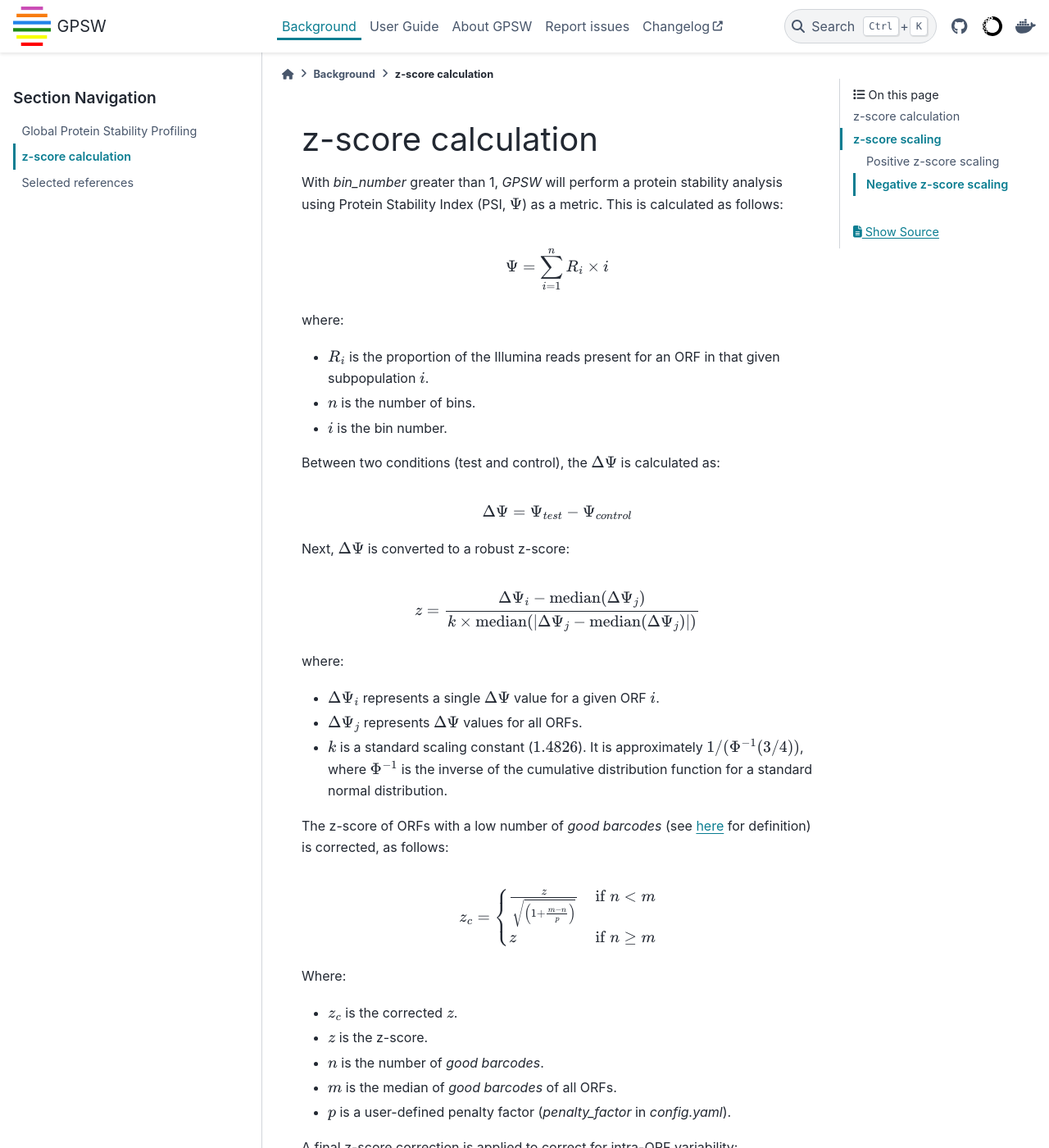
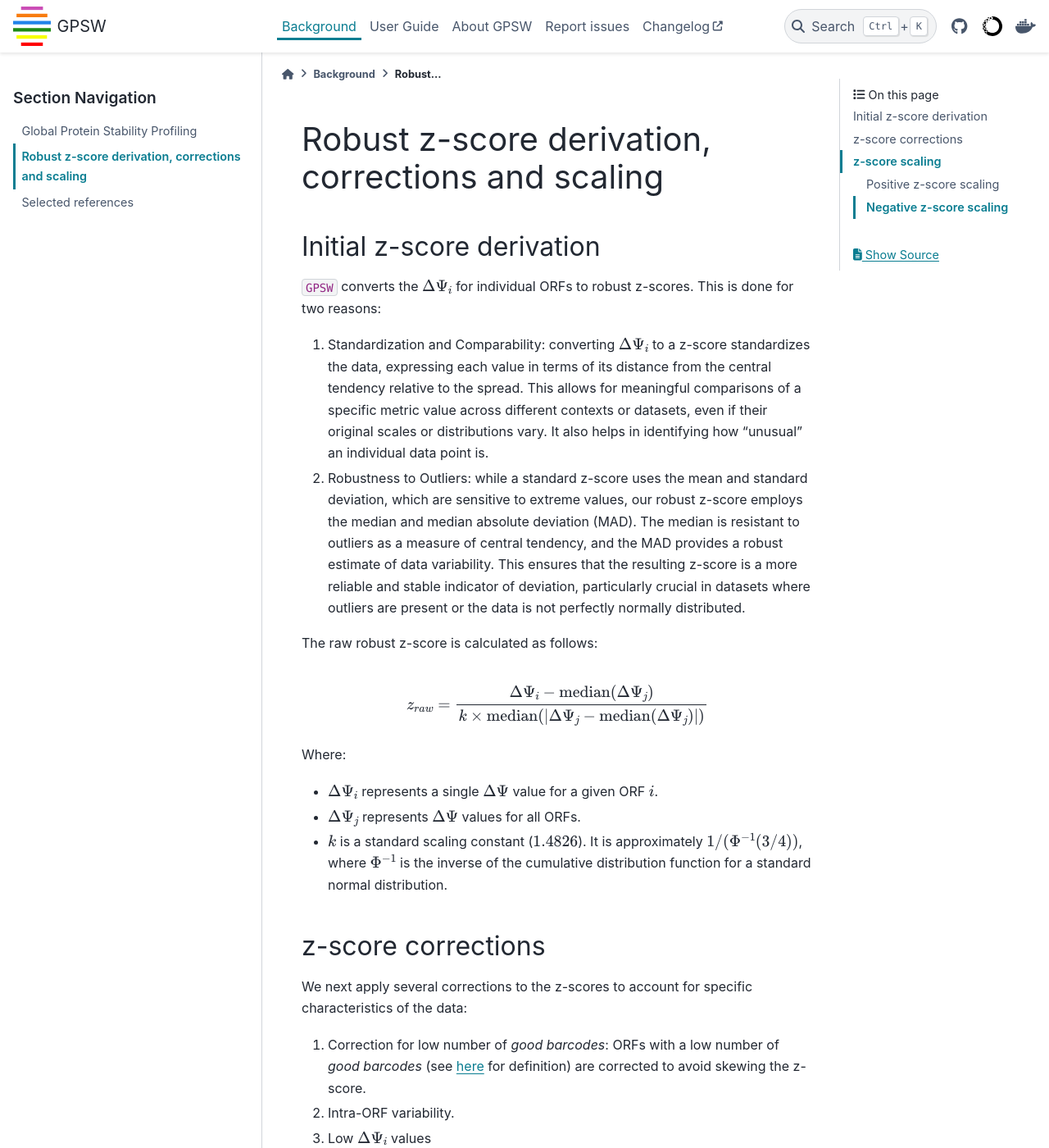
Before and after one commit to niekwit/gps-orfeome, a Sphinx documentation site: the page built from docs/zscores.rst, in a window 1280 px wide and 1400 px high. Shown: the whole window at 82% size. Built offline with Sphinx 7.4.7 and the PyData theme 0.15.4, drawn with Linux system fonts in a browser that asks for light colours; some of the changed text lies outside the part shown.

Commit message:
added better explanations

```diff
--- a/docs/background.rst
+++ b/docs/background.rst
@@ -3,7 +3,7 @@
 Background
 ==========
 
-This section provides an overview of the Global Protein Stability Profiling (GPS) method, the z-score calculation, and the scaling of z-scores used in the GPSW workflow.
+This section provides an overview of the Global Protein Stability Profiling (GPS) method and the z-score derivation used in the ``GPSW`` workflow.
 
 .. toctree::
    :maxdepth: 2
--- a/docs/zscores.rst
+++ b/docs/zscores.rst
@@ -1,103 +1,127 @@
-z-score calculation
+.. _zscore:
+
+Robust z-score derivation, corrections and scaling
 --------------------------------------------------------------------------------
 
-With `bin_number` greater than 1, `GPSW` will perform a protein stability analysis using Protein Stability Index (PSI, :math:`\Psi`) as a metric. This is calculated as follows:
+Initial z-score derivation
+===========================
+
+``GPSW`` converts the :math:`\Delta\Psi_i` for individual ORFs to robust z-scores. This is done for two reasons:
+
+1. Standardization and Comparability: converting :math:`\Delta\Psi_i` to a z-score standardizes the data, expressing each value in terms of its distance from the central tendency relative to the spread. This allows for meaningful comparisons of a specific metric value across different contexts or datasets, even if their original scales or distributions vary. It also helps in identifying how "unusual" an individual data point is.
+2. Robustness to Outliers: while a standard z-score uses the mean and standard deviation, which are sensitive to extreme values, our robust z-score employs the median and median absolute deviation (MAD). The median is resistant to outliers as a measure of central tendency, and the MAD provides a robust estimate of data variability. This ensures that the resulting z-score is a more reliable and stable indicator of deviation, particularly crucial in datasets where outliers are present or the data is not perfectly normally distributed.
+
+The raw robust z-score is calculated as follows:
 
 .. math::
-
-   \Psi=\sum_{i=1}^nR_i \times i
-
-where:
-
-- :math:`R_i` is the proportion of the Illumina reads present for an ORF in that given subpopulation :math:`i`.
-- :math:`n` is the number of bins.
-- :math:`i` is the bin number.
-
-Between two conditions (test and control), the :math:`\Delta\Psi` is calculated as:
-
-.. math::
-
-   \Delta\Psi = \Psi_{test} - \Psi_{control}
-
-Next, :math:`\Delta\Psi` is converted to a robust z-score:
-
-.. math::
-   z = \frac{\Delta\Psi_i - \text{median}(\Delta\Psi_j)}{k \times \text{median}(|\Delta\Psi_j - \text{median}(\Delta\Psi_j)|)}
+   z_{raw} = \frac{\Delta\Psi_i - \text{median}(\Delta\Psi_j)}{k \times \text{median}(|\Delta\Psi_j - \text{median}(\Delta\Psi_j)|)}
 
 
-where:
+Where:
 
 - :math:`\Delta\Psi_i` represents a single :math:`\Delta\Psi` value for a given ORF :math:`i`.
 - :math:`\Delta\Psi_j` represents :math:`\Delta\Psi` values for all ORFs.
 - :math:`k` is a standard scaling constant (:math:`1.4826`). It is approximately :math:`1/(\Phi^{-1}(3/4))`, where :math:`\Phi^{-1}` is the inverse of the cumulative distribution function for a standard normal distribution.
 
+z-score corrections
+=====================
+
+We next apply several corrections to the z-scores to account for specific characteristics of the data:
+
+1. Correction for low number of `good barcodes`: ORFs with a low number of `good barcodes` (see :ref:`here <good_barcodes>` for definition) are corrected to avoid skewing the z-score.
+2. Intra-ORF variability.
+3. Low :math:`\Delta\Psi_i` values
+
+Good barcodes correction
+^^^^^^^^^^^^^^^^^^^^^^^^^^
+
 The z-score of ORFs with a low number of `good barcodes` (see :ref:`here <good_barcodes>` for definition) is corrected, as follows:
 
 .. math::
 
-   z_{c} =
+   z_{barcode\_corrected} =
    \begin{cases}
-     \frac{z}{\sqrt{ \left( 1 + \frac{m - n}{p} \right) }} & \text{if } n < m \\
-     z & \text{if } n \ge m
+     \frac{z_{raw}}{\sqrt{ \left( 1 + \frac{m - n}{p} \right) }} & \text{if } n < m \\
+     z_{raw} & \text{if } n \ge m
    \end{cases}
 
 Where:
 
-- :math:`z_{c}` is the corrected :math:`z`.
-- :math:`z` is the z-score.
+- :math:`z_{raw}` is the uncorrected z-score.
 - :math:`n` is the number of `good barcodes`.
 - :math:`m` is the median of `good barcodes` of all ORFs.
 - :math:`p` is a user-defined penalty factor (`penalty_factor` in `config.yaml`).
+
+
+Intra-ORF variability correction
+^^^^^^^^^^^^^^^^^^^^^^^^^^^^^^^^^^^
 
 A final z-score correction is applied to correct for intra-ORF variability:
 
 .. math::
 
-   z_{c}' = \begin{cases}
-   \frac{z_{c}}{\sigma_i} & \text{if } \sigma_i > 0 \\
-   \frac{z_{c}}{\epsilon} & \text{if } \sigma_i = 0
-   \end{cases} \times \frac{|\Delta\Psi_i|}{h}
+   z_{variability\_corrected} = \begin{cases}
+   \frac{z_{barcode\_corrected}}{\sigma_i} & \text{if } \sigma_i > 0 \\
+   \frac{z_{barcode\_corrected}}{\epsilon} & \text{if } \sigma_i = 0
+   \end{cases}
 
 Where:
 
-- :math:`z_{c}'` is the final corrected z-score.
 - :math:`\sigma_{i}` is the standard deviation of :math:`\Delta\Psi` values of an individual ORF.
-- :math:`h` is a user-defined, absolute, :math:`\Delta\Psi` threshold for calling a hit.
-- :math:`|\Delta\Psi_i|` is the absolute value of :math:`\Delta\Psi` for the individual ORF.
 - :math:`\epsilon` is the lowest :math:`\sigma_i` of all ORFs (to avoid division by zero).
 
+
+Low :math:`\Delta\Psi_i` values correction
+^^^^^^^^^^^^^^^^^^^^^^^^^^^^^^^^^^^^^^^^^^^^^^^
+
+Some ORFs may have a high z-score but a low :math:`\Delta\Psi_i` value. This can occur if there is very low intra ORF variability, leading to a high z-score despite a low :math:`\Delta\Psi_i`, which can skew the results. To address this, we apply a correction based on the absolute value of :math:`\Delta\Psi_i` and a user-defined threshold for calling a hit:
+
+.. math::
+
+   z_{final} = z_{variability\_corrected} \times \frac{|\Delta\Psi_i|}{h}
+
+Where:
+
+- :math:`|\Delta\Psi_i|` is the absolute value of :math:`\Delta\Psi` for the individual ORF.
+- :math:`h` is a user-defined, absolute, :math:`\Delta\Psi` threshold for calling a hit (defined in `config.yaml`).
+
+Applying this correction ensures that ORFs with very low :math:`\Delta\Psi_i` values are penalised, preventing them from having a disproportionately high z-score.
+
 z-score scaling
---------------------------------------------------------------------------------
-We next scaled the z-scores to a range of -128 to -2 for negative z-scores and 2 to 128 for positive z-scores, followed by log2 transformation. As the z-score's direction is important, we are scaling the positive and negative z-scores separately.
+=====================
+
+We next scaled the z-scores to a range of -128 to -2 for negative z-scores and 2 to 128 for positive z-scores, followed by log2 transformation. As the z-score's direction is important, we are scaling the positive and negative z-scores separately. Scaling the z-scores allows for more consistent plotting of the results, and it ensures that the z-scores are within a defined range, making them easier to compare across different datasets.
+
 
 Positive z-score scaling
 ^^^^^^^^^^^^^^^^^^^^^^^^^^^^^^^^^^^^^^^^^^^^^^^^^^^^^^^^^^^^^^^^^^^^^^^^^^^^^^^^
+
 The scaled positive values, :math:`z_{spos}`, are calculated and log2 transformed as follows:
 
 .. math::
 
-   z_{spos} = \log2(L_{pos} + \frac{z_{corr}' - \min(D_{pos})}{\max(D_{pos}) - \min(D_{pos})} \times (U_{pos} - L_{pos}))
+   z_{scaled,pos} = \log2(L_{pos} + \frac{z_{final,pos} - \min(D_{pos})}{\max(D_{pos}) - \min(D_{pos})} \times (U_{pos} - L_{pos}))
 
 Where:
 
-- :math:`z_{spos}` is the scaled positive z-score.
-- :math:`z_{corr}'` is the corrected z-score.
-- :math:`D_{pos}` represents all the positive values among all :math:`z_{corr}'` values.
+- :math:`z_{final,pos}` is a positive corrected z-score.
+- :math:`D_{pos}` represents all the positive values among all :math:`z_{final}` values.
 - :math:`L_{pos}` is the desired lower bound for the scaled positive values (2).
 - :math:`U_{pos}` is the desired upper bound for the scaled positive values (128).
 
+
 Negative z-score scaling
 ^^^^^^^^^^^^^^^^^^^^^^^^^^^^^^^^^^^^^^^^^^^^^^^^^^^^^^^^^^^^^^^^^^^^^^^^^^^^^^^^
+
 The scaled negative values, :math:`z_{sneg}`, are calculated and log2 transformed as follows:
 
 .. math::
 
-   z_{sneg} = -\log2(L_{neg} + \frac{(z_{corr}' - \min(D_{neg}))}{(\max(D_{neg}) - \min(D_{neg}))} \times (U_{neg} - L_{neg}))
+   z_{scaled,neg} = -\log2(L_{neg} + \frac{(z_{final,neg} - \min(D_{neg}))}{(\max(D_{neg}) - \min(D_{neg}))} \times (U_{neg} - L_{neg}))
 
 Where:
 
-- :math:`z_{sneg}` is the scaled negative z-score.
-- :math:`z_{corr}'` is the corrected z-score.
-- :math:`D_{neg}` represents all the negative values among all :math:`z_{corr}'` values.
+- :math:`z_{final,neg}` is a negative corrected z-score.
+- :math:`D_{neg}` represents all the negative values among all :math:`z_{final}` values.
 - :math:`L_{neg}` is the desired lower bound for the scaled negative values (-128).
 - :math:`U_{neg}` is the desired upper bound for the scaled negative values (-2).
```
